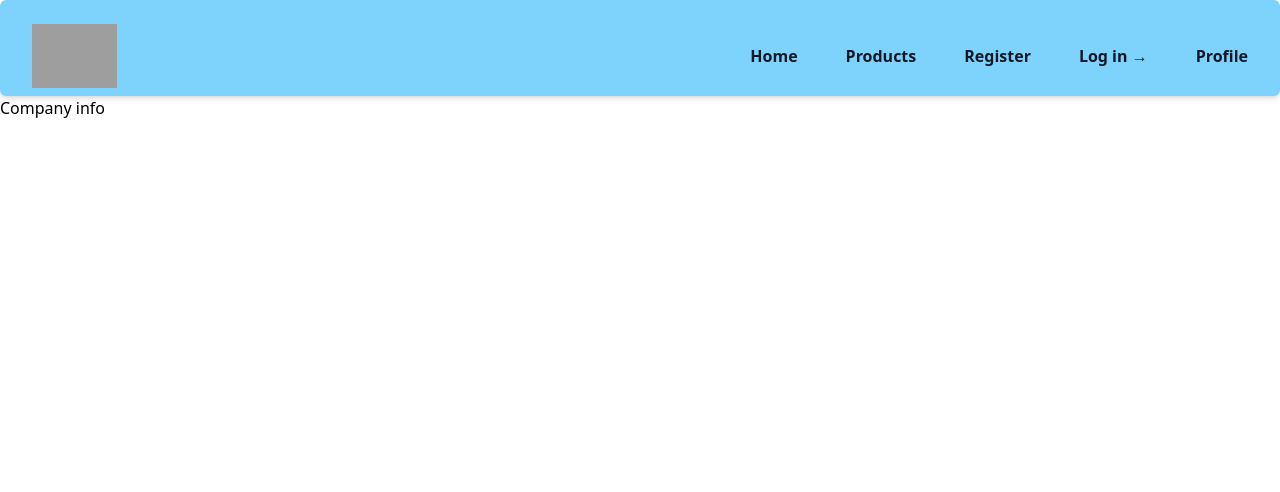
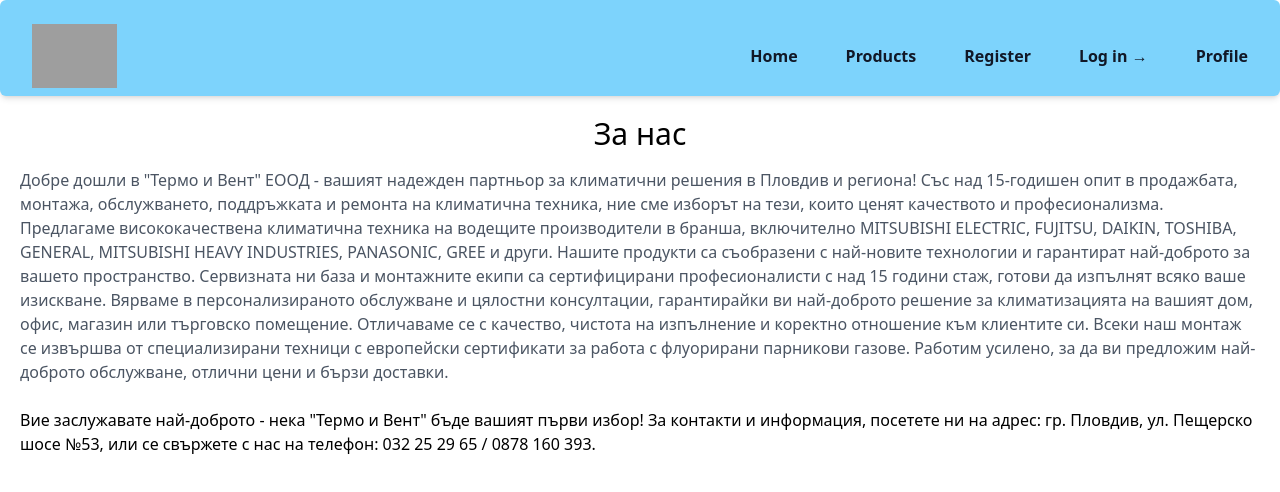
Before and after one commit to TrifonDimitrov/React_Project, a React (Vite) app: page /company in a window 1280 px wide. Shown: the top 492 px of the page. Built offline with nearby package versions, Linux system fonts and the light colour scheme; no server answers; grey boxes are pictures that could not be loaded.

Commit message:
Add company info page

```diff
--- a/src/components/company/Company.tsx
+++ b/src/components/company/Company.tsx
@@ -1,11 +1,36 @@
 import React from "react";
 
-
-export default function Company () {
-    return (
-        <div>
-        <h2>Company info</h2>
-        </div>
-    )
-
+export default function Company() {
+  return (
+    <div className="m-5 ">
+      <h1 className="  mb-4 text-center text-3xl text-bold ">За нас</h1>
+      <p className=" text-gray-600">
+        Добре дошли в "Термо и Вент" ЕООД - вашият надежден партньор за
+        климатични решения в Пловдив и региона! Със над 15-годишен опит в
+        продажбата, монтажа, обслужването, поддръжката и ремонта на климатична
+        техника, ние сме изборът на тези, които ценят качеството и
+        професионализма. Предлагаме висококачествена климатична техника на
+        водещите производители в бранша, включително MITSUBISHI ELECTRIC,
+        FUJITSU, DAIKIN, TOSHIBA, GENERAL, MITSUBISHI HEAVY INDUSTRIES,
+        PANASONIC, GREE и други. Нашите продукти са съобразени с най-новите
+        технологии и гарантират най-доброто за вашето пространство. Сервизната
+        ни база и монтажните екипи са сертифицирани професионалисти с над 15
+        години стаж, готови да изпълнят всяко ваше изискване. Вярваме в
+        персонализираното обслужване и цялостни консултации, гарантирайки ви
+        най-доброто решение за климатизацията на вашият дом, офис, магазин или
+        търговско помещение. Отличаваме се с качество, чистота на изпълнение и
+        коректно отношение към клиентите си. Всеки наш монтаж се извършва от
+        специализирани техници с европейски сертификати за работа с флуорирани
+        парникови газове. Работим усилено, за да ви предложим най-доброто
+        обслужване, отлични цени и бързи доставки.
+      </p>
+      <br />
+      <p>
+        Вие заслужавате най-доброто - нека "Термо и Вент" бъде вашият първи
+        избор! За контакти и информация, посетете ни на адрес: гр. Пловдив, ул.
+        Пещерско шосе №53, или се свържете с нас на телефон: 032 25 29 65 / 0878
+        160 393.
+      </p>
+    </div>
+  );
 }
--- a/src/components/home/Home.tsx
+++ b/src/components/home/Home.tsx
@@ -1,5 +1,6 @@
 import React from "react";
 import Background from "../../style/Background";
+import { Link } from "react-router-dom";
 
 export default function Home() {
   return (
@@ -8,10 +9,10 @@ export default function Home() {
       <div className="mx-auto max-w-2xl py-32 sm:py-48 lg:py-56">
         <div className="hidden sm:mb-8 sm:flex sm:justify-center">
           <div className="relative rounded-full px-3 py-1 text-sm leading-6 text-gray-600 ring-1 ring-gray-900/10 hover:ring-gray-900/20">
-            <a href="/company" className="font-semibold text-indigo-600">
+            <Link to={`/company`} className="font-semibold text-indigo-600">
               <span aria-hidden="true" className="absolute inset-0" />
               Read more <span aria-hidden="true">&rarr;</span>
-            </a>
+            </Link>
           </div>
         </div>
         <div className="text-center">
```
